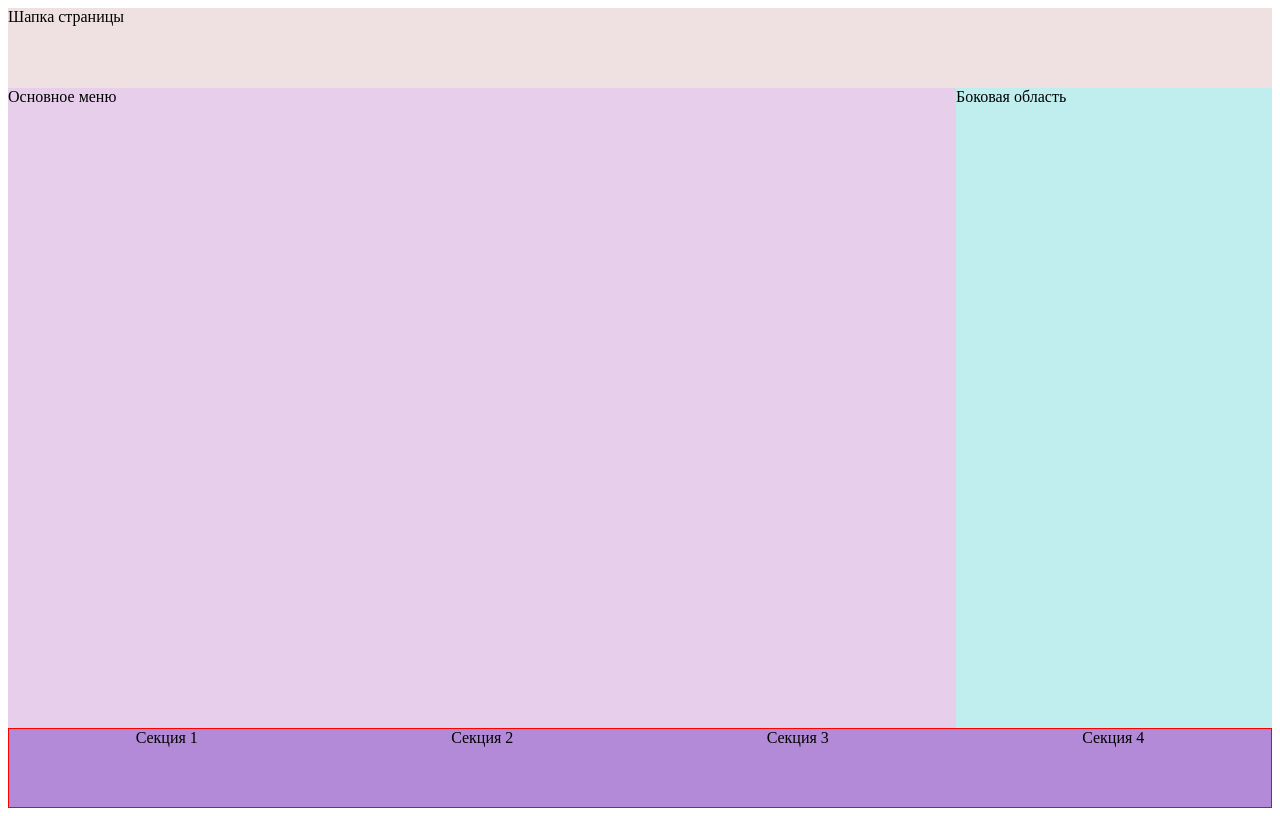
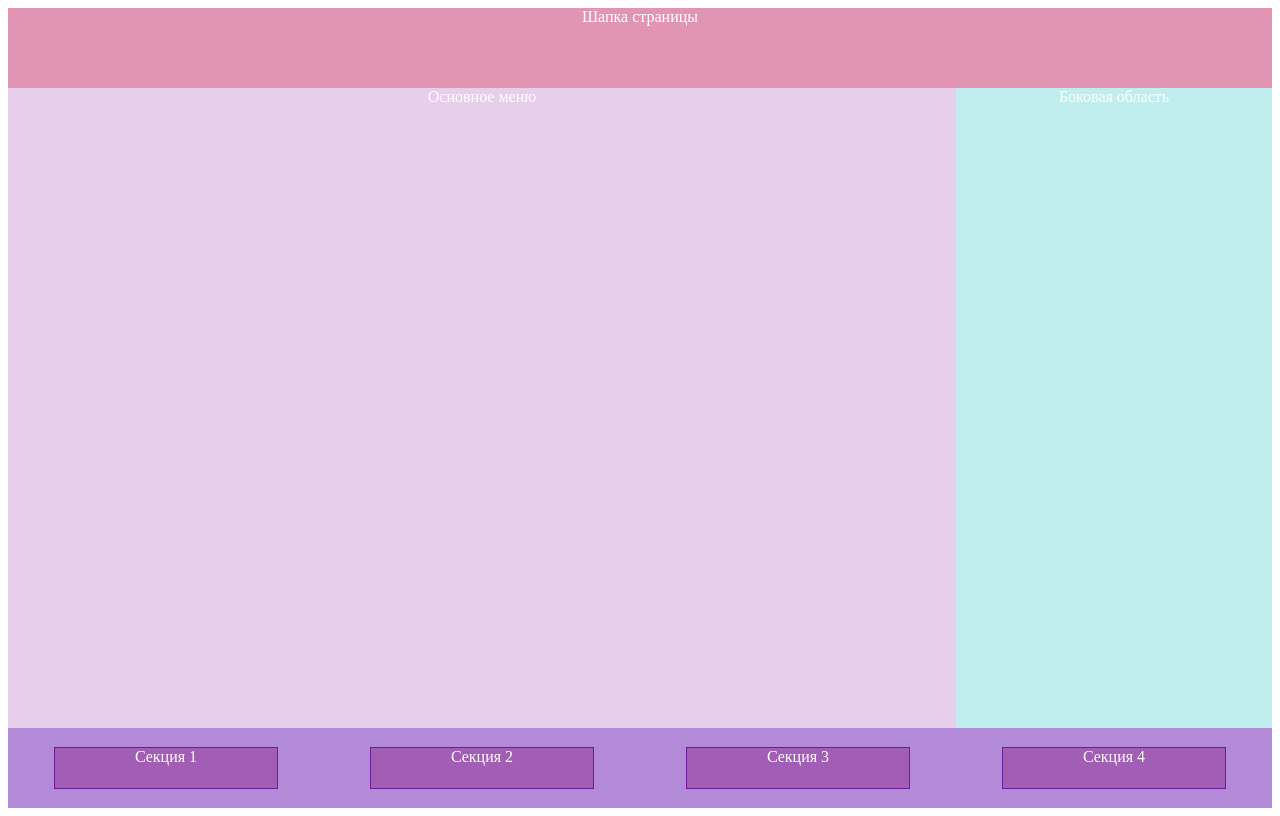
Before and after one commit to AnaKikabidze/Week6_First, a plain HTML site: page index.html in a window 1280 px wide. Drawn offline with Linux system fonts and the light colour scheme.

Commit message:
third commit

```diff
--- a/index.html
+++ b/index.html
@@ -11,20 +11,24 @@
 
 <body>
     <div class="container">
-        <header>Шапка страницы</header>
+        <header>
+            <div class="heade__div">Шапка страницы</div>
+        </header>
         <main>
-            Основное меню
+            <div class="main__div">
+                Основное меню
+            </div>
         </main>
         <aside>
-            Боковая область
+            <div class="aside_div">
+                Боковая область
+            </div>
         </aside>
         <footer>
-            <div class="footer__grid">
-                <section>Секция 1</section>
-                <section>Секция 2</section>
-                <section>Секция 3</section>
-                <section>Секция 4</section>
-            </div>
+            <section class="section_items">Секция 1</section>
+            <section class="section_items">Секция 2</section>
+            <section class="section_items">Секция 3</section>
+            <section class="section_items">Секция 4</section>
         </footer>
     </div>
 
--- a/styles/style.css
+++ b/styles/style.css
@@ -5,7 +5,7 @@
   height: 100vh;
 }
 header {
-  background-color: rgb(239, 225, 225);
+  background-color: rgb(226, 149, 178);
   grid-column: 1/4;
 }
 main {
@@ -15,13 +15,30 @@ aside {
   background-color: rgb(192, 238, 238);
 }
 footer {
-  border: 1px solid red;
   background-color: rgb(178, 138, 216);
   grid-column: 1/4;
-}
-.footer__grid {
   display: grid;
   grid-template-columns: 1fr 1fr 1fr 1fr;
-  grid-template-rows: 1fr 1fr 1fr;
+  align-items: center;
   justify-items: center;
 }
+.section_items {
+  background-color: rgb(162, 94, 181);
+  color: white;
+  border: 1px solid rgb(112, 25, 155);
+  height: 50%;
+  width: 70%;
+  text-align: center;
+}
+.heade__div {
+  color: white;
+  text-align: center;
+}
+.main__div {
+  color: white;
+  text-align: center;
+}
+.aside_div {
+  color: white;
+  text-align: center;
+}
```
